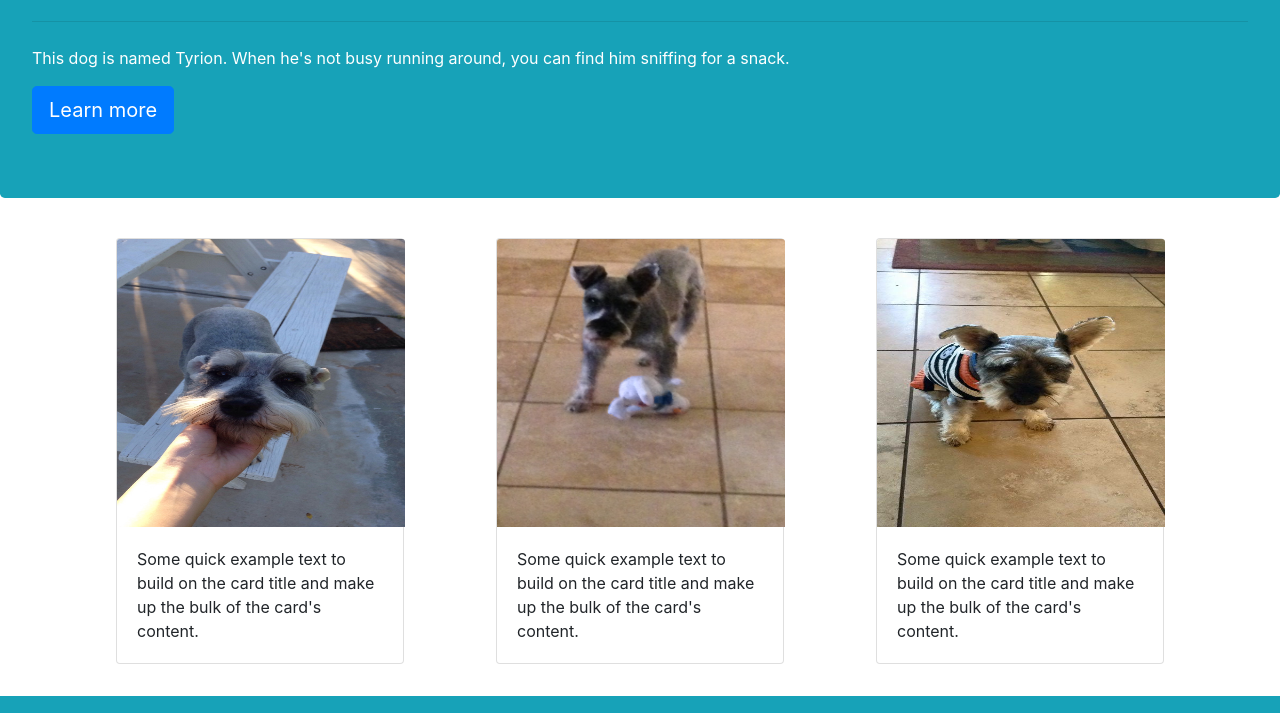
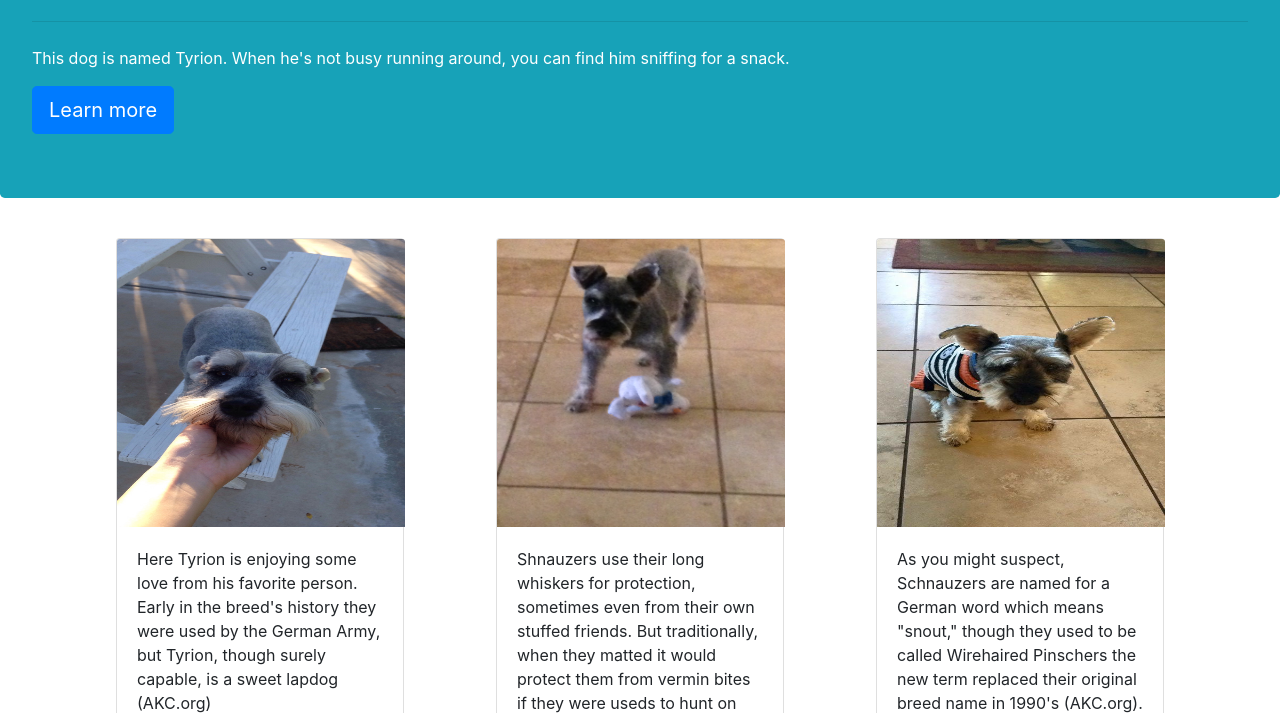
Before and after one commit to nbrobston/project2group-group5, a plain HTML site: page index.html in a window 1280 px wide. Shown: the part 239-952 px from the top of the page. Drawn offline with nearby package versions, Linux system fonts and the light colour scheme.

Commit message:
Update index.html

```diff
--- a/index.html
+++ b/index.html
@@ -32,7 +32,7 @@
             <div class="card mx-auto m-2" style="width: 18rem">
                 <img src="img/dog1.jpg" class="card-img-top" alt="..." style="height: 18rem; width: 18rem">
                 <div class="card-body">
-                    <p class="card-text">Some quick example text to build on the card title and make up the bulk of the card's content.</p>
+                    <p class="card-text">Here Tyrion is enjoying some love from his favorite person. Early in the breed's history they were used by the German Army, but Tyrion, though surely capable, is a sweet lapdog (AKC.org)</p>
                 </div>
             </div>
         </div>
@@ -40,7 +40,7 @@
             <div class="card mx-auto m-2" style="width: 18rem;">
                 <img src="img/dog2.jpg" class="card-img-top" alt="..." style="height: 18rem; width: 18rem">
                 <div class="card-body">
-                    <p class="card-text">Some quick example text to build on the card title and make up the bulk of the card's content.</p>
+                    <p class="card-text">Shnauzers use their long whiskers for protection, sometimes even from their own stuffed friends. But traditionally, when they matted it would protect them from vermin bites if they were useds to hunt on farms (AKC.org)</p>
                 </div>
             </div>
         </div>
@@ -48,7 +48,7 @@
             <div class="card mx-auto m-2" style="width: 18rem;">
                 <img src="img/dog3.jpg" class="card-img-top" alt="..." style="height: 18rem; width: 18rem">
                 <div class="card-body">
-                    <p class="card-text">Some quick example text to build on the card title and make up the bulk of the card's content.</p>
+                    <p class="card-text">As you might suspect, Schnauzers are named for a German word which means "snout," though they used to be called Wirehaired Pinschers the new term replaced their original breed name in 1990's (AKC.org).</p>
                 </div>
             </div>
         </div>
```
